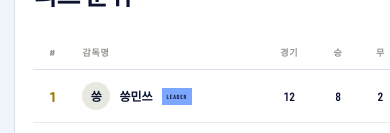
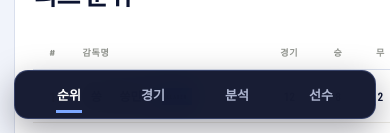
Before and after one commit to dev-smkwon/dcu-champions-league, a Next.js app: page / in a window 390 px wide. Shown: the part 711-844 px from the top of the page. Built offline with nearby package versions, Linux system fonts and the light colour scheme; no server answers.

Commit message:
Make dashboard navigation functional

```diff
--- a/app/layout.tsx
+++ b/app/layout.tsx
@@ -4,6 +4,7 @@ import "@fontsource/barlow-condensed/600.css";
 import "@fontsource/barlow-condensed/700.css";
 import "./globals.css";
 import "./fonts.css";
+import "./navigation.css";
 
 export const metadata: Metadata = {
   metadataBase: new URL(process.env.NEXT_PUBLIC_SITE_URL || "http://localhost:3000"),
--- /dev/null
+++ b/app/navigation.css
@@ -0,0 +1,66 @@
+#standings,
+#matches,
+#analysis,
+#player-analysis {
+  scroll-margin-top: 24px;
+}
+
+.topbar nav a {
+  position: relative;
+  padding: 29px 0 25px;
+  color: #aeb6d0;
+  font-family: "Noto Sans KR Variable", sans-serif;
+  font-size: 13px;
+  font-weight: 700;
+  text-decoration: none;
+}
+
+.topbar nav a.active {
+  color: #fff;
+}
+
+.topbar nav a.active::after {
+  position: absolute;
+  right: 0;
+  bottom: 0;
+  left: 0;
+  height: 3px;
+  background: var(--lime);
+  content: "";
+}
+
+@media (max-width: 1000px) {
+  .topbar nav {
+    position: fixed;
+    z-index: 50;
+    left: 14px;
+    right: 14px;
+    bottom: 14px;
+    display: flex;
+    justify-content: space-around;
+    gap: 0;
+    margin: 0;
+    padding: 0 12px;
+    border: 1px solid rgba(145, 172, 255, 0.25);
+    border-radius: 14px;
+    background: rgba(5, 10, 35, 0.92);
+    box-shadow: 0 12px 35px rgba(0, 0, 20, 0.35);
+    backdrop-filter: blur(18px);
+  }
+
+  .topbar nav a {
+    flex: 1;
+    padding: 15px 8px 13px;
+    text-align: center;
+  }
+
+  .topbar nav a.active::after {
+    right: 35%;
+    bottom: 5px;
+    left: 35%;
+  }
+
+  footer {
+    margin-bottom: 70px;
+  }
+}
--- a/app/page.tsx
+++ b/app/page.tsx
@@ -47,6 +47,7 @@ export default function Home() {
   const passAccuracy = stats ? Math.round(stats.passSuccess / Math.max(1, stats.passTry) * 100) : 87;
   const goalBuckets = stats?.goalBuckets || [22, 38, 62, 88, 55, 34];
   const bucketMax = Math.max(1, ...goalBuckets);
+  const navTargets: Record<string, string> = { "순위": "standings", "경기": "matches", "분석": "analysis", "선수": "player-analysis" };
 
   return (
     <main>
@@ -57,7 +58,7 @@ export default function Home() {
         </a>
         <nav aria-label="주 메뉴">
           {["순위", "경기", "분석", "선수"].map((item) => (
-            <button className={tab === item ? "active" : ""} onClick={() => setTab(item)} key={item}>{item}</button>
+            <a href={`#${navTargets[item]}`} className={tab === item ? "active" : ""} onClick={() => setTab(item)} key={item}>{item}</a>
           ))}
         </nav>
         <div className="sync"><i /> {live?.connected ? "실제 데이터" : "예시 데이터"} <span>{live?.connected ? "NEXON 연결됨" : "API 연결 전"}</span></div>
@@ -77,7 +78,7 @@ export default function Home() {
       </section>
 
       <section className="content-grid">
-        <article className="panel standings">
+        <article className="panel standings" id="standings">
           <div className="panel-head">
             <div><p className="eyebrow dark">LEAGUE TABLE</p><h2>리그 순위</h2></div>
             <label className="toggle-row">
@@ -100,7 +101,7 @@ export default function Home() {
           <p className="caption">동률 시 득실차 → 다득점 → 상대 전적 순으로 정렬 · {shootout ? "승부차기 결과 포함" : "승부차기 결과 제외"}</p>
         </article>
 
-        <aside className="panel recent">
+        <aside className="panel recent" id="matches">
           <div className="panel-head"><div><p className="eyebrow dark">RECENT</p><h2>최근 경기</h2></div><button className="link-btn">전체 보기 →</button></div>
           <div className="matches">{matchList.map((m) => <div className="match" key={`${m.date}-${m.home}`}>
             <div className="match-meta"><span>{m.date}</span><small>{m.note}</small></div>
@@ -109,10 +110,10 @@ export default function Home() {
         </aside>
       </section>
 
-      <section className="analysis-section">
+      <section className="analysis-section" id="analysis">
         <div className="section-title"><div><p className="eyebrow">PLAYSTYLE LAB</p><h2>리그 플레이 패턴</h2></div><p>슈팅 좌표·경기 기록으로 계산한 추정 지표입니다.</p></div>
         <div className="analysis-grid">
-          <article className="dark-card attack">
+          <article className="dark-card attack" id="player-analysis">
             <div className="card-title"><div><span>01</span><h3>주 공격 루트</h3></div><select aria-label="분석 선수" value={selectedPlayer} onChange={(e) => setSelectedPlayer(e.target.value)}>{previewPlayers.map((player) => <option key={player.name}>{player.name}</option>)}</select></div>
             <div className="pitch">
               <div className="halfway"/><div className="circle"/><div className="box left"/><div className="box right"/>
```
